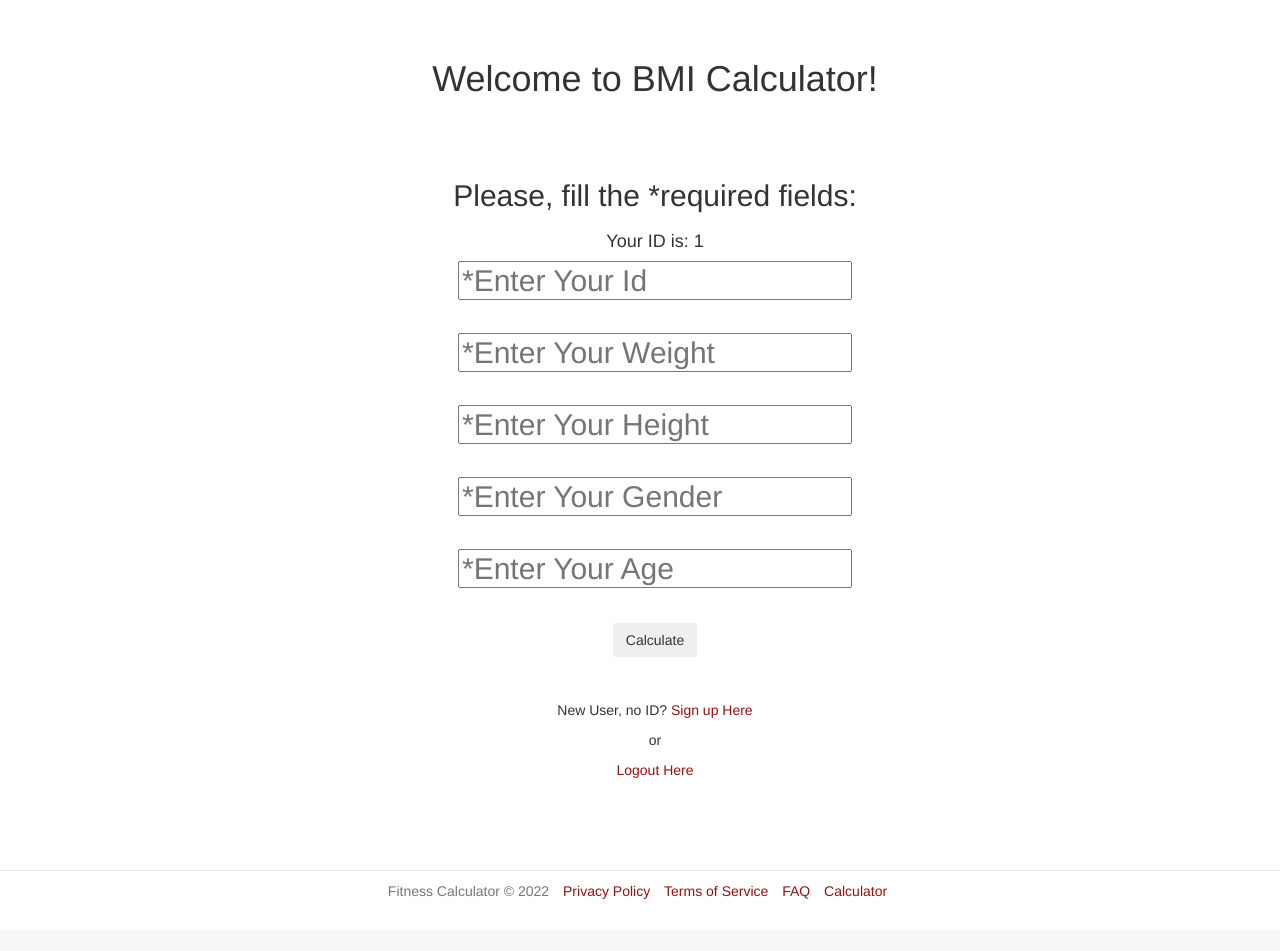
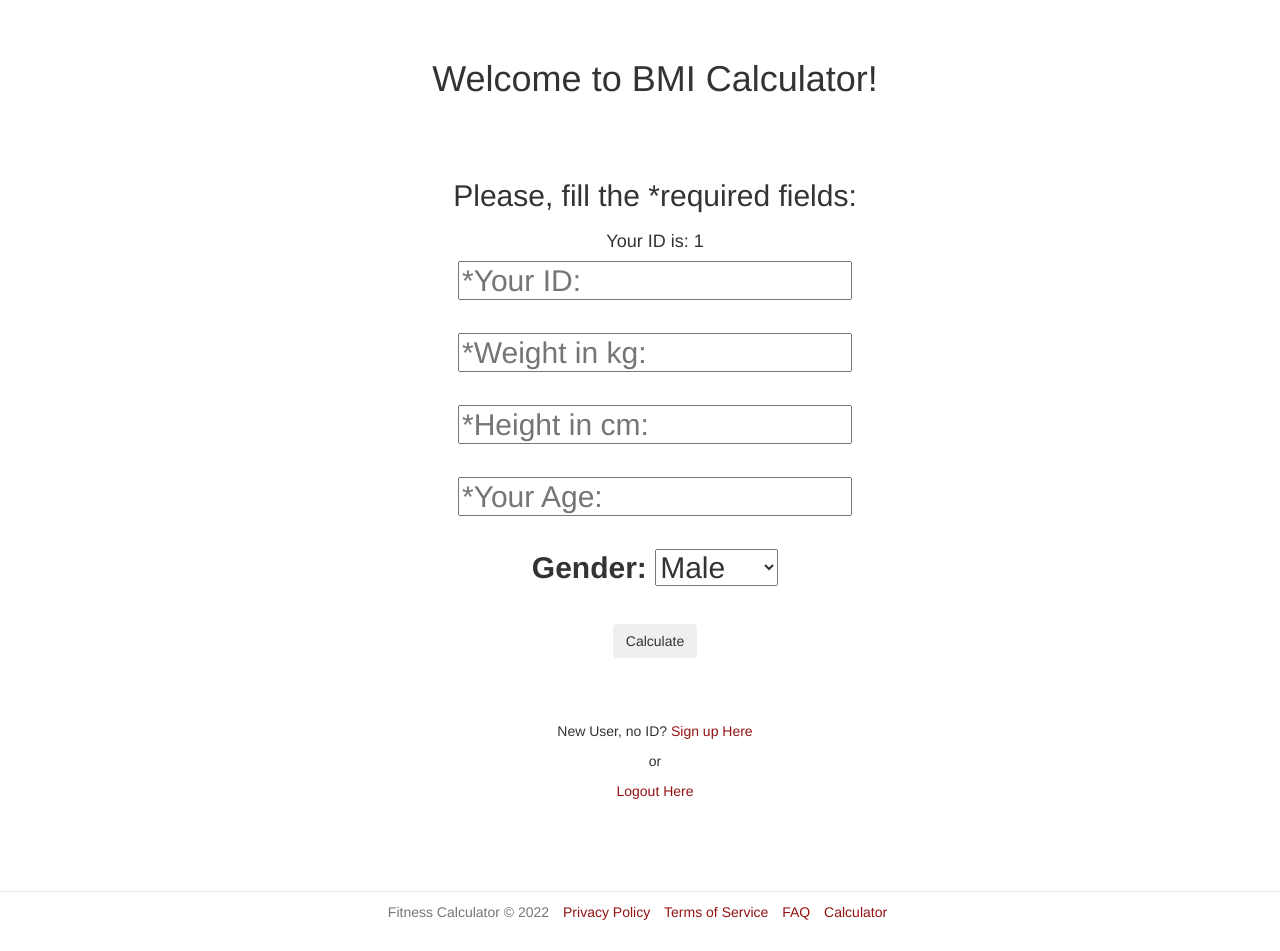
Before and after one commit to Krakensnv/fitnessapp, a Flask app: page /calculator in a window 1280 px wide. Shown: the part 51-1002 px from the top of the page. Before the commit the page ends 950 px from the top, so only its background shows below. Run offline with Flask 2, Linux system fonts and the light colour scheme; a user stored in the database is signed in; some libraries are stand-ins or nearby versions.

Commit message:
Added number validation

```diff
--- a/main/blueprints/page/templates/calc/calculator.html
+++ b/main/blueprints/page/templates/calc/calculator.html
@@ -10,21 +10,40 @@
       <h3 class="text-muted">
       </h3><br><br>
         <div class="header">
-         <div class="header">
             <h2>Please, fill the *required fields:</h2>
         </div>
         <div class="msg">{{ msg }}</div>
         <h2 class="word">
             <form action="" method = "POST">
                 <h4>Your ID is: {{ current_user.id }}</h4>
-            <input id="cl_id" name="cl_id" type="text" placeholder="*Enter Your Id" class="textbox"/></br></br>
-            <input id="ca_weight" name="ca_weight" type="text" placeholder="*Enter Your Weight" class="textbox"/></br></br>
-            <input id="ca_height" name="ca_height" type="text" placeholder="*Enter Your Height" class="textbox"/></br></br>
-            <input id="ca_gender" name="ca_gender" type="text" placeholder="*Enter Your Gender" class="textbox"/></br></br>
-            <input id="ca_age" name="ca_age" type="text" placeholder="*Enter Your Age" class="textbox"/></br></br>
-            <input type="submit" class="btn" value="Calculate"></br></br>
+                <input id="client_id" name="client_id" required type="number" min="1" placeholder="*Your ID:" class="textbox" oninput="check(this)"/></br></br>
+                <input id="ca_weight" name="ca_weight" required type="number" min="1" placeholder="*Weight in kg:" class="textbox" oninput="check(this)"/></br></br>
+                <input id="ca_height" name="ca_height" required type="number" min="1" placeholder="*Height in cm:" class="textbox" oninput="check(this)"/></br></br>
+                <input id="ca_age" name="ca_age" required type="number" min="1" placeholder="*Your Age:" class="textbox" oninput="check(this)"/></br></br>
+                <label>Gender:</label>
+                <select>
+                    <option value = "1">Male</option>
+                    <option value = "0">Female</option>
+                </select><br><br>
+                <button type="submit" class="btn" value="Submit">Calculate</button></br></br>
             </form>
+            <script>
+                 function check(input) {
+                   if (input.value == 0) {
+                     input.setCustomValidity('The number must not be zero.');
+                   } else {
+                     // input is fine -- reset the error message
+                     input.setCustomValidity('');
+                   }
+                 }
+         </script>
+            {% if bmi %}
+	    <p>{% print("Your BMI is: {}".format(bmi)) %}</p>
+            <p>{% print("{}".format(recommend)) %}</p>
+            {% endif %}
         </h2>
+<br>
+
                  <p align="center" class="bottom">New User, no ID?  <a class="bottom" href="{{url_for('main.register')}}"> Sign up Here</a></p>
                  <p>or</p>
                  <p align="center" class="bottom"><a href="{{ url_for('main.logout')}}">Logout Here</a></p>
```
Lines whose indentation alone changed are shown as unchanged.
